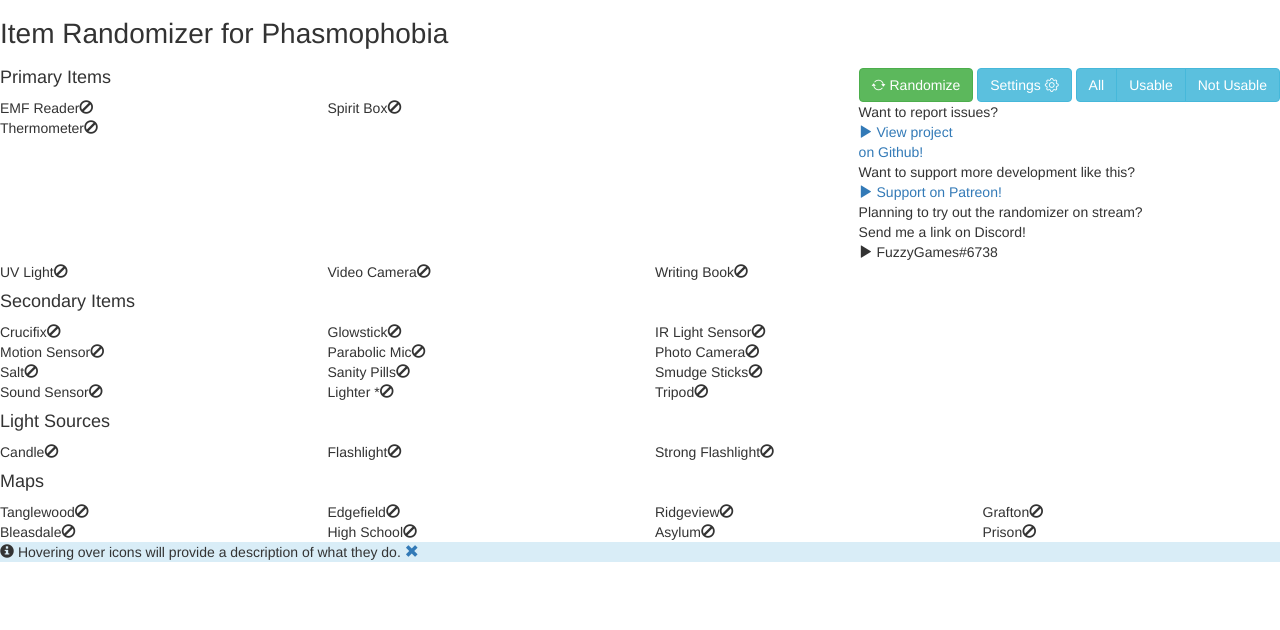
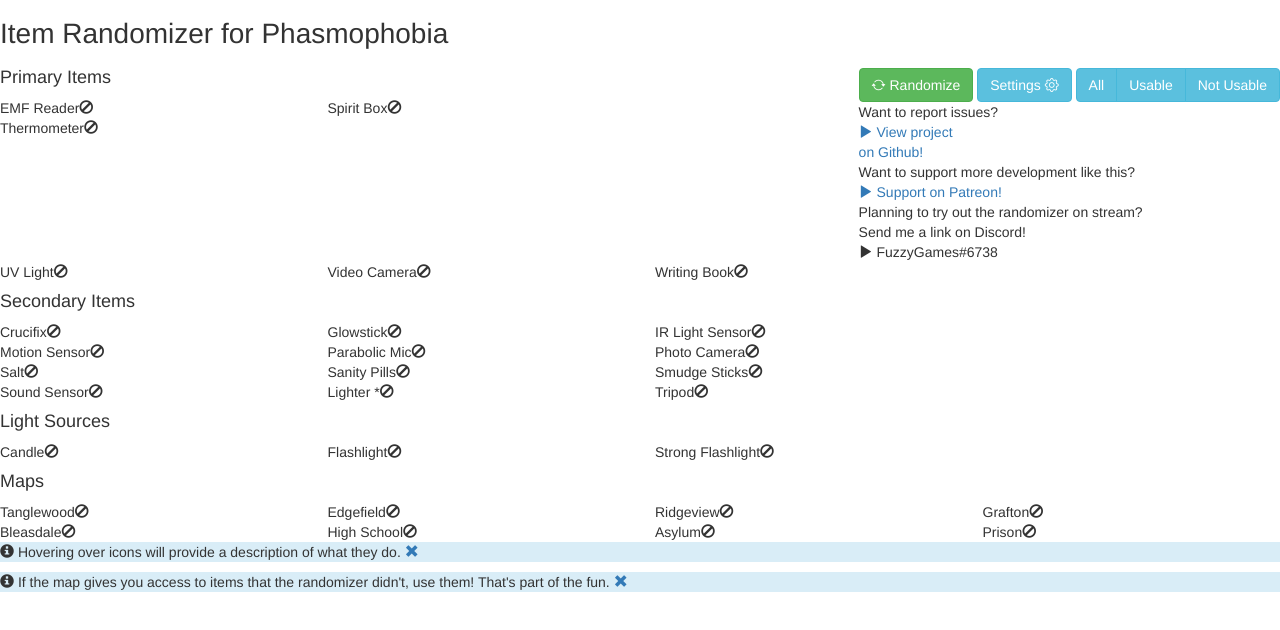
Before and after one commit to FuzzyGamesOn/phasmophobia_randomizer, a website built with Parcel: page index.html in a window 1280 px wide. Built offline with nearby package versions, Linux system fonts and the light colour scheme; a web font is replaced by a local one.

Commit message:
add tip about builtin items

```diff
--- a/index.html
+++ b/index.html
@@ -237,6 +237,12 @@
     <a class="glyphicon glyphicon-remove hide-tip-icons"></a>
   </p>
 
+  <p class="bg-info tip-builtin">
+    <span class="glyphicon glyphicon-info-sign"></span> If the map gives you access to items that the randomizer didn't,
+    <span class="indent"> use them! That's part of the fun.</span>
+    <a class="glyphicon glyphicon-remove hide-tip-builtin"></a>
+  </p>
+
   <script src="https://ajax.googleapis.com/ajax/libs/jquery/3.4.1/jquery.min.js"></script>
   <script src="https://stackpath.bootstrapcdn.com/bootstrap/3.4.1/js/bootstrap.min.js"></script>
 
--- a/js/main.js
+++ b/js/main.js
@@ -55,6 +55,13 @@
         Settings.store();
 
         $('p.tip-icons').hide();
+    });
+
+    $('a.hide-tip-builtin').on('click', function () {
+        Settings.commitSingle('tip_builtin', false);
+        Settings.store();
+
+        $('p.tip-builtin').hide();
     });
 
     $('#settings_button').on('click', function () {
@@ -201,6 +208,10 @@
 
     if (Settings.tip_icons === true) {
         $('p.tip-icons').show().find('a.glyphicon-remove').css({ 'float': 'right' });
+    }
+
+    if (Settings.tip_builtin === true) {
+        $('p.tip-builtin').show().find('a.glyphicon-remove').css({ 'float': 'right' });
     }
 }
 
--- a/js/settings.js
+++ b/js/settings.js
@@ -5,6 +5,7 @@
     random_map: null,
     layout_chroma: null,
     tip_icons: null,
+    tip_builtin: null,
     count_primary: '',
     count_secondary: '',
     count_light: '',
@@ -35,12 +36,17 @@
             params.tip_icons = false;
         }
 
+        if (params.tip_builtin !== true && params.tip_builtin !== false) {
+            params.tip_builtin = false;
+        }
+
         this.difficulty = params.difficulty;
         this.random_light = params.random_light;
         this.random_secondary = params.random_secondary;
         this.random_map = params.random_map;
         this.layout_chroma = params.layout_chroma;
         this.tip_icons = params.tip_icons;
+        this.tip_builtin = params.tip_builtin;
 
         this.count_primary = params.count_primary || '';
         this.count_secondary = params.count_secondary || '';
@@ -61,6 +67,7 @@
         this.random_map = Storage.get('random_map');
         this.layout_chroma = Storage.get('layout_chroma');
         this.tip_icons = Storage.get('tip_icons');
+        this.tip_builtin = Storage.get('tip_builtin');
 
         this.count_primary = Storage.get('count_primary') || '';
         this.count_secondary = Storage.get('count_secondary') || '';
@@ -90,6 +97,10 @@
         if (this.tip_icons == null) {
             this.tip_icons = true;
         }
+
+        if (this.tip_builtin == null) {
+            this.tip_builtin = true;
+        }
     },
 
     store() {
@@ -105,6 +116,7 @@
         Storage.set('count_map', this.count_map);
 
         Storage.set('tip_icons', this.tip_icons);
+        Storage.set('tip_builtin', this.tip_builtin);
 
         Storage.commit();
     }
```
